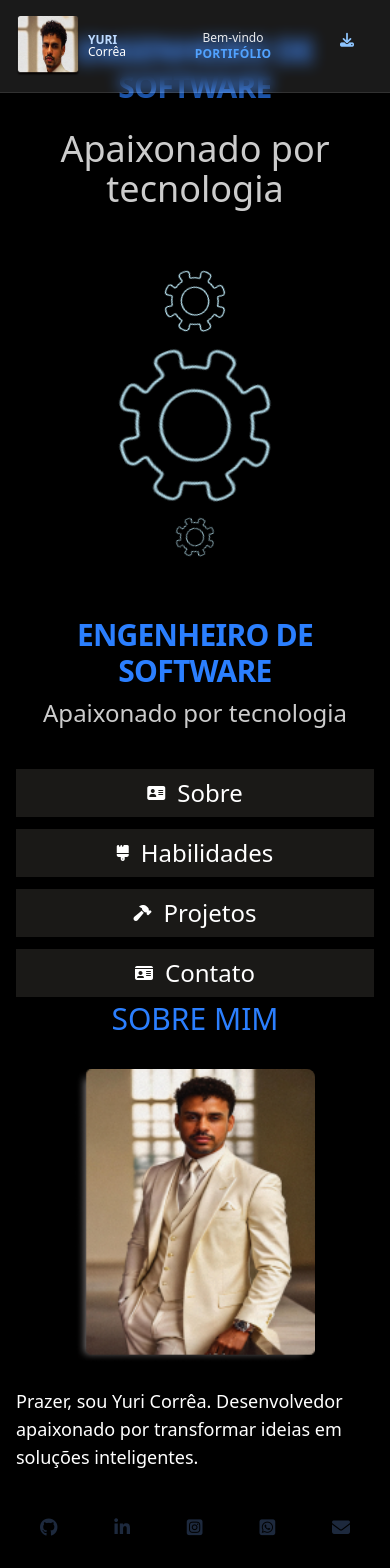
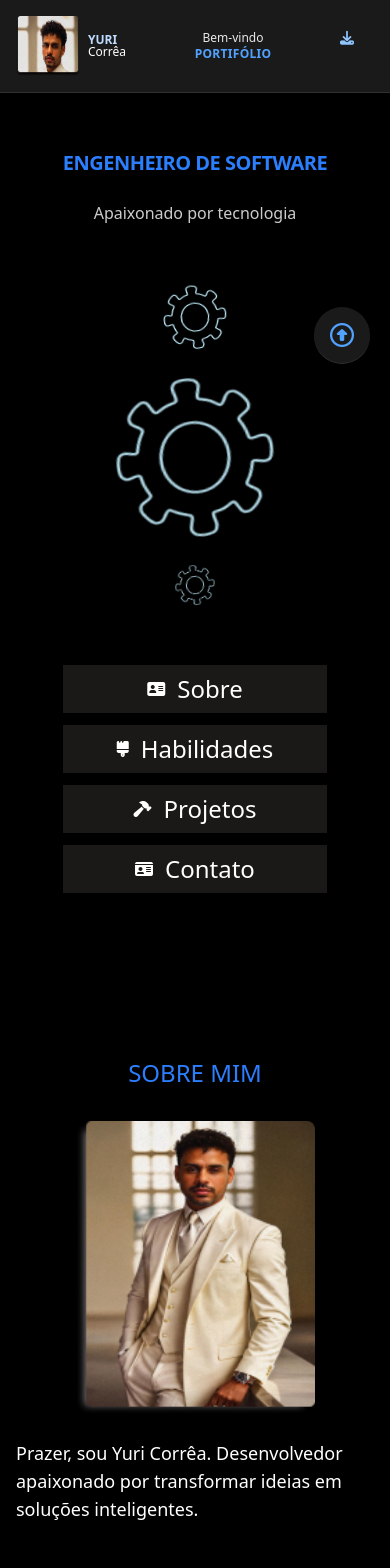
Before and after one commit to CorreaYuri/PortifolioENGS, a Next.js app in the folder my-app/: page / in a window 390 px wide. Shown: the top 1568 px of the page. Built offline with nearby package versions, Linux system fonts and the light colour scheme.

Commit message:
versão17/01/26-14:45-Yuri

```diff
--- a/my-app/src/app/page.tsx
+++ b/my-app/src/app/page.tsx
@@ -45,8 +45,16 @@ const socials = [
 export default function Home() {
   return (
     <main className="min-h-screen bg-black text-white">
+      <div className="fixed bottom-120 right-5 z-50 text-2xl bg-white/10 backdrop-blur border-b border-white/10 shadow-xl/30 rounded-full">
+        <Link href="#home"
+          className=" px-4 py-4 text-blue-400 flex items-center justify-center gap-3"
+          aria-label="Voltar ao topo da página"
+        >
+          <i className="fa-regular fa-circle-up"></i>
+        </Link>
+      </div>
       {/* HEADER */}
-      <header className="sticky top-0 z-50 w-full bg-white/10 backdrop-blur border-b border-white/10 shadow-xl/30 ">
+      <header className="sticky top-0 z-50 w-full bg-white/10 backdrop-blur border-b border-white/10 shadow-xl/30  ">
         <div className="mx-auto max-w-6xl px-4 py-4 ">
           <div className="flex items-center justify-between gap-4">
             {/* perfil */}
@@ -66,7 +74,7 @@ export default function Home() {
             {/* centro */}
             <div className="text-center text-xs md:text-base">
               <div className="opacity-90 md:text-2xl">Bem-vindo</div>
-              <div className="font-semibold tracking-wide text-blue-400 md:text-2xl">PORTIFÓLIO</div>
+              <div className="font-semibold tracking-wide text-blue-400 md:text-2xl ">PORTIFÓLIO</div>
             </div>
 
             {/* seta */}
@@ -81,22 +89,22 @@ export default function Home() {
           </div>
         </div>
 
-              <div className="grid-cols-1 grid items-center justify-center gap-8 w-full md:flex md:flex-row hidden  md:visible p-5 md:px-15">
+              <div className=" grid-cols-1  items-center justify-center gap-8 w-full border-2 border-amber-50  md:flex md:flex-row hidden  md:visible p-5 md:px-15">
               <Link className="bg-amber-50/10 px-4 py-4 btnoptions flex items-center justify-center gap-3" href="/#">
-                <i className="fa-solid fa-house"></i>
+                <i className="fa-solid fa-house"> </i>
               </Link>
 
-              <Link className=" bg-amber-50/10 px-4 py-2 btnoptions flex items-center justify-center" href="#sobre">
+              <Link className=" bg-amber-50/10 px-4 py-4 btnoptions flex items-center justify-center gap-3" href="#sobre">
 
                 <i className="fa-solid fa-address-card"></i>
-                <a className="btnoptions  text-2xl md:text-1xl  " href="#sobre">Sobre</a>
+                <a className="btnoptions lex  text-2xl md:text-1xl  " href="#sobre">Sobre</a>
 
               </Link>
 
-              <Link className="bg-amber-50/10   px-4 py-2 btnoptions flex items-center justify-center gap-3" href="##habilidade">
+              <Link className="bg-amber-50/10   px-4 py-2 btnoptions flex items-center justify-center gap-3" href="#habilidade">
 
                 <i className="fa-solid fa-brush"></i>
-                <a className="btnoptions  text-2xl md:text-1xl   " href="#habilidade">Habilidades</a>
+                <a className="btnoptions  text-2xl md:text-1xl " href="#habilidade">Habilidades</a>
 
               </Link>
 
@@ -119,27 +127,27 @@ export default function Home() {
       </header>
 
       {/* HERO */}
-      <section className="relative h-screen md:flex md: lg:h-[700px] xl:h-[800px] 2xl:h-[900px] md:h-screen">
+      <section className="relative h-screen grid grid-cols-1 md:flex  lg:h-[700px] xl:h-[800px] 2xl:h-[900px] md:h-screen">
         <div className="mx-auto max-w-6xl px-4 py-14 md:py-5  h-full  justify-center items-center flex md:w-full  ">
           <div className="flex flex-col items-center justify-center text-center gap-6 space-y-4 md:w-full md:h-full md:space-y-50">
 
             <div className="space-y-6  md:visible  ">
-              <h1 className="text-blue-500 text-3xl md:text-5xl font-semibold tracking-tight">
+              <h1 className="text-blue-500 text-xl md:text-5xl font-semibold tracking-tight">
                 ENGENHEIRO DE SOFTWARE
               </h1>
-              <p className="text-white/80 text-4xl ">
+              <p className="text-white/80 text-1xl ">
                 Apaixonado por tecnologia
               </p>
             </div>
 
             <div className="gap-5 flex flex-col p-5 md:flex md:flex-row ">
               <Image className="rotate h-16 w-16 mx-auto " src={MeiaIngrenagem} alt="" aria-hidden />
-              <Image className="rotate h-40 w-40 mx-auto -mt-2 opacity-90" src={MeiaIngrenagem} alt="" aria-hidden />
-              <Image className="rotate h-10 w-10 mx-auto -mt-2 opacity-90" src={MeiaIngrenagem} alt="" aria-hidden />
+              <Image className="rotate h-40 w-40 mx-auto mt-2 opacity-90" src={MeiaIngrenagem} alt="" aria-hidden />
+              <Image className="rotate h-10 w-10 mx-auto mt-2 opacity-90" src={MeiaIngrenagem} alt="" aria-hidden />
 
             </div>
 
-            <div className="space-y-2 md:hidden ">
+            <div className="space-y-2 md:hidden hidden ">
               <h1 className="text-blue-500 text-3xl md:text-4xl font-semibold tracking-tight">
                 ENGENHEIRO DE SOFTWARE
               </h1>
@@ -148,26 +156,36 @@ export default function Home() {
               </p>
             </div>
 
-            <div className="grid-cols-1 grid items-center justify-center gap-3 w-full md:hidden ">
+            <div className="grid-cols-1 grid items-center justify-center gap-3 w-full md:hidden   ">
+
+              <Link href="#sobre">
               <div className="bg-amber-50/10 w-full  px-8 py-2 btnoptions flex items-center justify-center gap-3">
                 <i className="fa-solid fa-address-card"></i>
                 <a className="btnoptions  text-2xl md:text-base  " href="#sobre">Sobre</a>
               </div>
+              </Link>
 
+              <Link href="#habilidade">
               <div className="bg-amber-50/10 w-full  px-8 py-2 btnoptions flex items-center justify-center gap-3">
                 <i className="fa-solid fa-brush"></i>
                 <a className="btnoptions  text-2xl md:text-base  " href="#habilidade">Habilidades</a>
               </div>
+              </Link>
 
+              <Link href="#projetos">
               <div className="bg-amber-50/10 w-full  px-8 py-2 btnoptions flex items-center justify-center gap-3">
                 <i className="fa-solid fa-hammer"></i>
                 <a className="btnoptions  text-2xl md:text-base  " href="#projetos">Projetos</a>
               </div>
+              </Link>
 
+              <Link href="#contato">
               <div className="bg-amber-50/10 w-full  px-8 py-2 btnoptions flex items-center justify-center gap-3">
                 <i className="fa-solid fa-id-card"></i>
                 <a className="btnoptions  text-2xl md:text-base  " href="#contato">Contato</a>
               </div>
+              </Link>
+
 
             </div>
           </div>
@@ -180,8 +198,8 @@ export default function Home() {
 
 
       {/* SOBRE */}
-      <section id="sobre" className="mx-auto max-w-6xl px-4 py-16 md:py-24 md:pt-55">
-        <h2 className="mb-8 text-center text-3xl text-blue-500">SOBRE MIM</h2>
+      <section id="sobre" className="mx-auto max-w-6xl px-4 py-16 grid grid-cols-1 md:py-24 md:pt-55  max-[600px]:pt-30">
+        <h2 className="mb-8 text-center text-3xl text-blue-500 max-[600px]:text-2xl">SOBRE MIM</h2>
 
         <div className="grid gap-8 xl:grid-cols-2 xl:items-center">
           <div className="flex flex-col items-center xl:items-start gap-6">
@@ -205,7 +223,7 @@ export default function Home() {
             </div>
           </div>
 
-          <div className="text-white/90 leading-relaxed text-2xl md:text-3xl md:p-8">
+          <div className="text-white/90 leading-relaxed text-2xl md:text-3xl md:p-8 max-[600px]:text-1xl">
             Moro em Florianópolis. Sou estudante de <span className="text-blue-500">Engenharia de Software</span> pela Faculdade Anhanguera,
             atualmente cursando o 4º período. Sempre fui apaixonado por <span className="text-blue-500">tecnologia</span>, inovação e por entender como
             as coisas funcionam por trás dos bastidores. Tenho estudado bastante <span className="text-blue-500">POO</span>, desenvolvimento web com{" "}
@@ -217,9 +235,9 @@ export default function Home() {
       </section>
 
       {/* HABILIDADES (mantive seu visual e caixas, só organizei grid/spacing) */}
-      <section id="habilidade" className="mx-auto max-w-6xl px-4 py-16 md:py-24 md:pt-55 md:h-screen ">
-        <div className="text-center space-y-2 mb-10 ">
-          <h2 className="text-3xl text-blue-500">HABILIDADES</h2>
+      <section id="habilidade" className="mx-auto max-w-6xl px-4 py-16 md:py-24 md:pt-55 md:h-screen  max-[600px]:pt-30">
+        <div className="text-center space-y-2 mb-10  ">
+          <h2 className="text-3xl text-blue-500 max-[600px]:text-2xl">HABILIDADES</h2>
           <p className="md:text-2xl text-white/90 text-lg">
             Aqui estão algumas das minhas habilidades e <span className="text-blue-500">tecnologias que domino.</span>
           </p>
@@ -358,7 +376,7 @@ export default function Home() {
             </div>
           </div>
         </div>
-        <div className="md:visible h-fit mt-5">
+        <div className="md:visible h-fit mt-5 max-[600px]:hidden  ">
             <Image className="rotate h-25 w-25 mx-auto -mt-2 opacity-90 " src={MeiaIngrenagem} alt="" aria-hidden />
 
           </div>
@@ -366,9 +384,9 @@ export default function Home() {
 
 
       {/* PROJETOS */}
-      <section id="projetos" className="mx-auto max-w-6xl px-4 py-16 md:py-24 md:pt-55 md:h-screen">
+      <section id="projetos" className="mx-auto max-w-6xl px-4 py-16 md:py-24 md:pt-55 md:h-screen  max-[600px]:pt-30">
         <div className="flex justify-center mb-6 ">
-          <h2 className="text-3xl text-blue-500">PROJETOS</h2>
+          <h2 className="text-3xl text-blue-500 max-[600px]:text-2xl">PROJETOS</h2>
         </div>
 
         <div className="snap-x containerSlide w-full flex overflow-x-auto space-x-4 p-2 scrollbar-hide md:h-200">
@@ -393,8 +411,8 @@ export default function Home() {
       </section>
 
       {/* CONTATO */}
-      <section id="contato" className="mx-auto max-w-6xl px-4 py-16 md:py-24 md:pt-55 md:h-screen">
-        <h2 className="text-3xl text-center text-blue-500 mb-10">FALE COMIGO</h2>
+      <section id="contato" className="mx-auto max-w-6xl px-4 py-16 md:py-24 md:pt-55 md:h-screen  max-[600px]:pt-30">
+        <h2 className="text-3xl text-center text-blue-500 mb-10 max-[600px]:text-2xl">FALE COMIGO</h2>
 
         <div className="grid gap-10 xl:grid-cols-2 xl:items-star ">
           <div className="text-white/90 space-y-3 md:text-lg text-lg">
```
